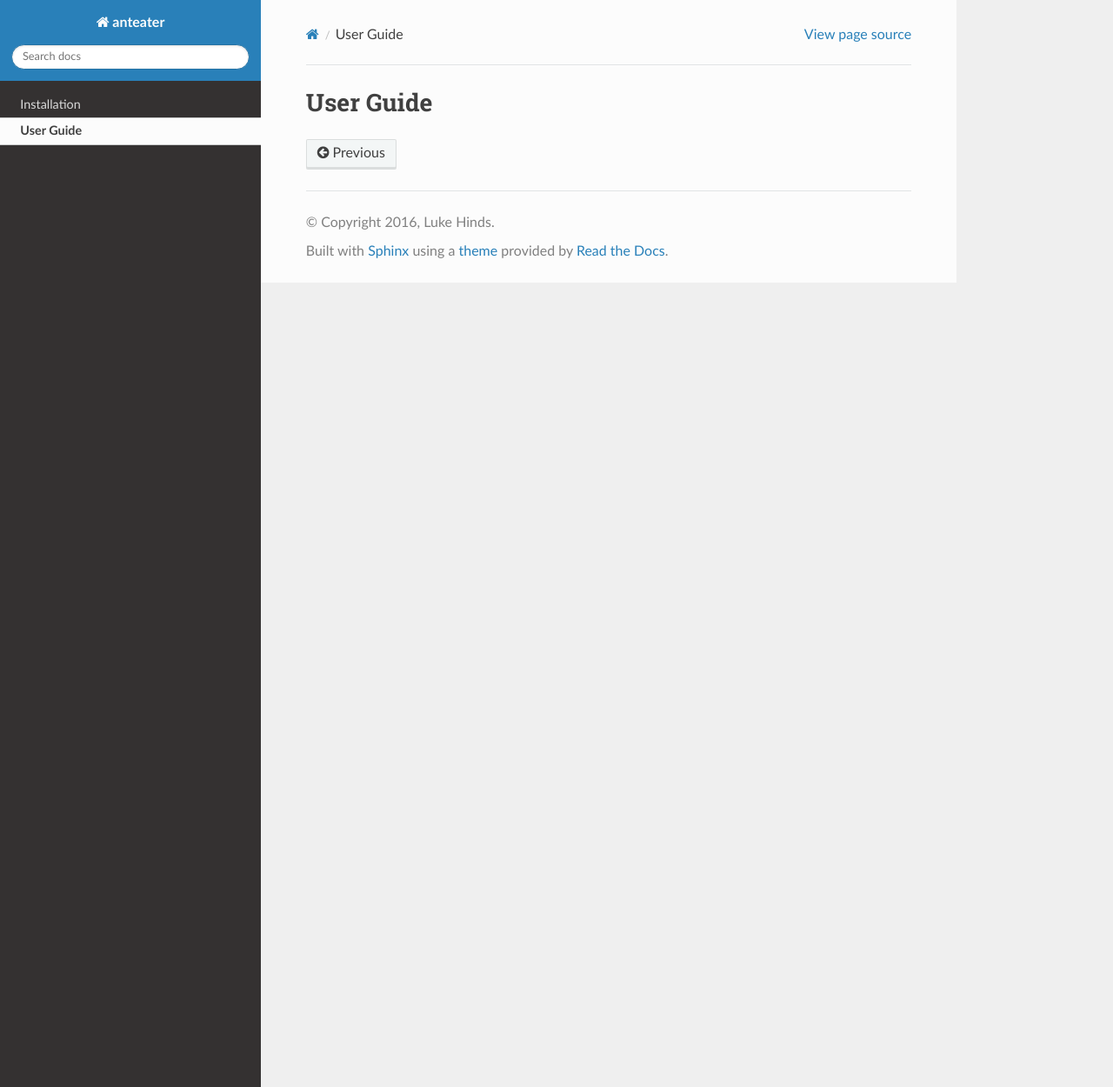
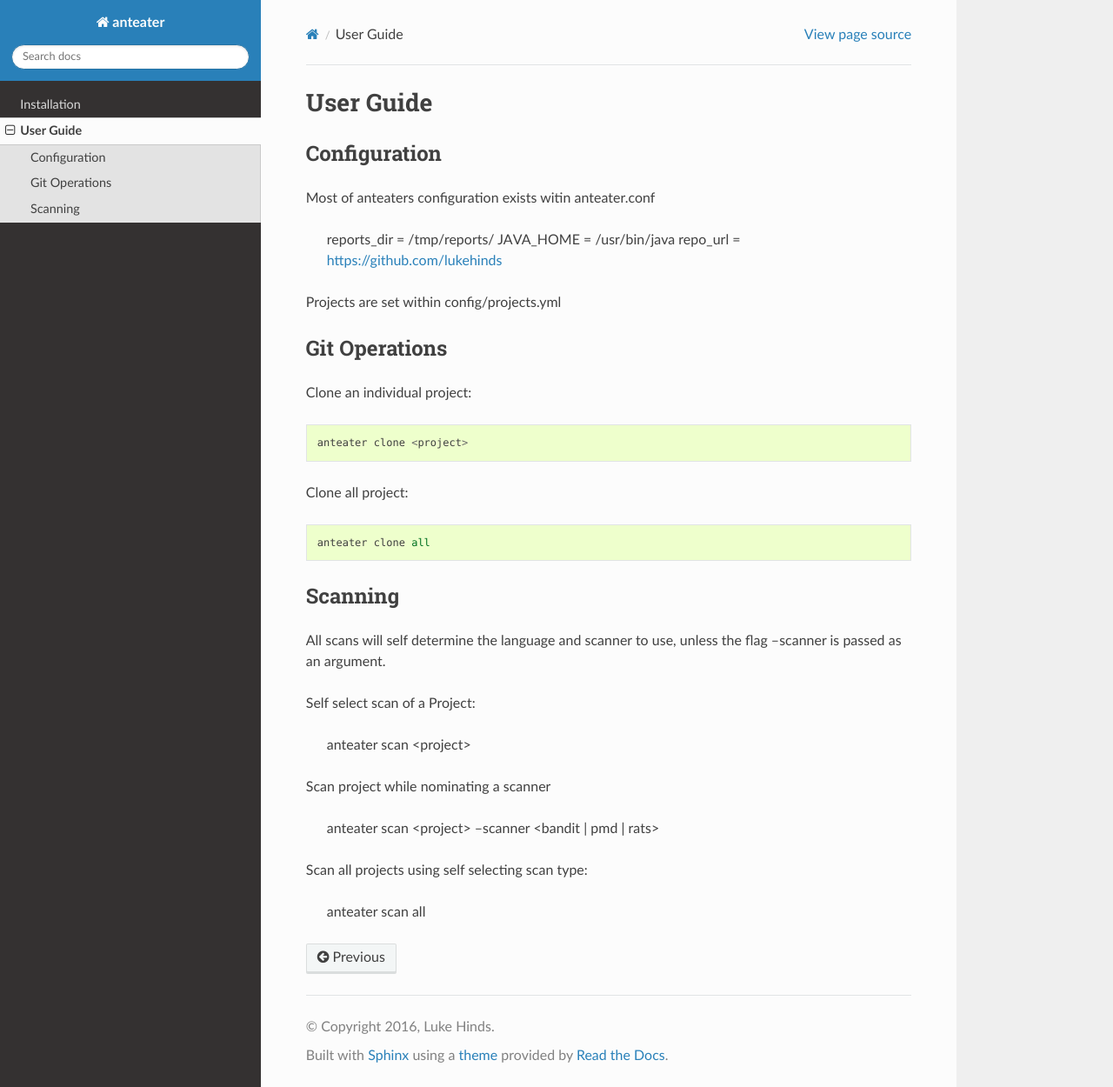
Before and after one commit to anteater/anteater, a Sphinx documentation site: the page built from docs/user_guide.rst, in a window 1280 px wide and 1250 px high. Shown: the whole window at 87% size. Built offline with Sphinx 7.4.7 and the Read the Docs theme 2.0.0, drawn with Linux system fonts in a browser that asks for light colours; formulas are drawn with MathJax 3; the version number could not be read and is left out.

Commit message:
docs update

```diff
--- a/docs/user_guide.rst
+++ b/docs/user_guide.rst
@@ -1,3 +1,44 @@
 ==========
 User Guide
 ==========
+
+Configuration
+-------------
+
+Most of anteaters configuration exists witin anteater.conf
+
+    reports_dir = /tmp/reports/
+    JAVA_HOME = /usr/bin/java
+    repo_url = https://github.com/lukehinds
+
+Projects are set within config/projects.yml
+
+Git Operations
+--------------
+
+Clone an individual project::
+
+    anteater clone <project>
+
+
+Clone all project::
+
+    anteater clone all
+
+Scanning
+--------
+
+All scans will self determine the language and scanner to use, unless the flag
+--scanner is passed as an argument.
+
+Self select scan of a Project:
+
+    anteater scan <project>
+
+Scan project while nominating a scanner
+
+    anteater scan <project> --scanner <bandit | pmd | rats>
+
+Scan all projects using self selecting scan type:
+
+    anteater scan all
```
